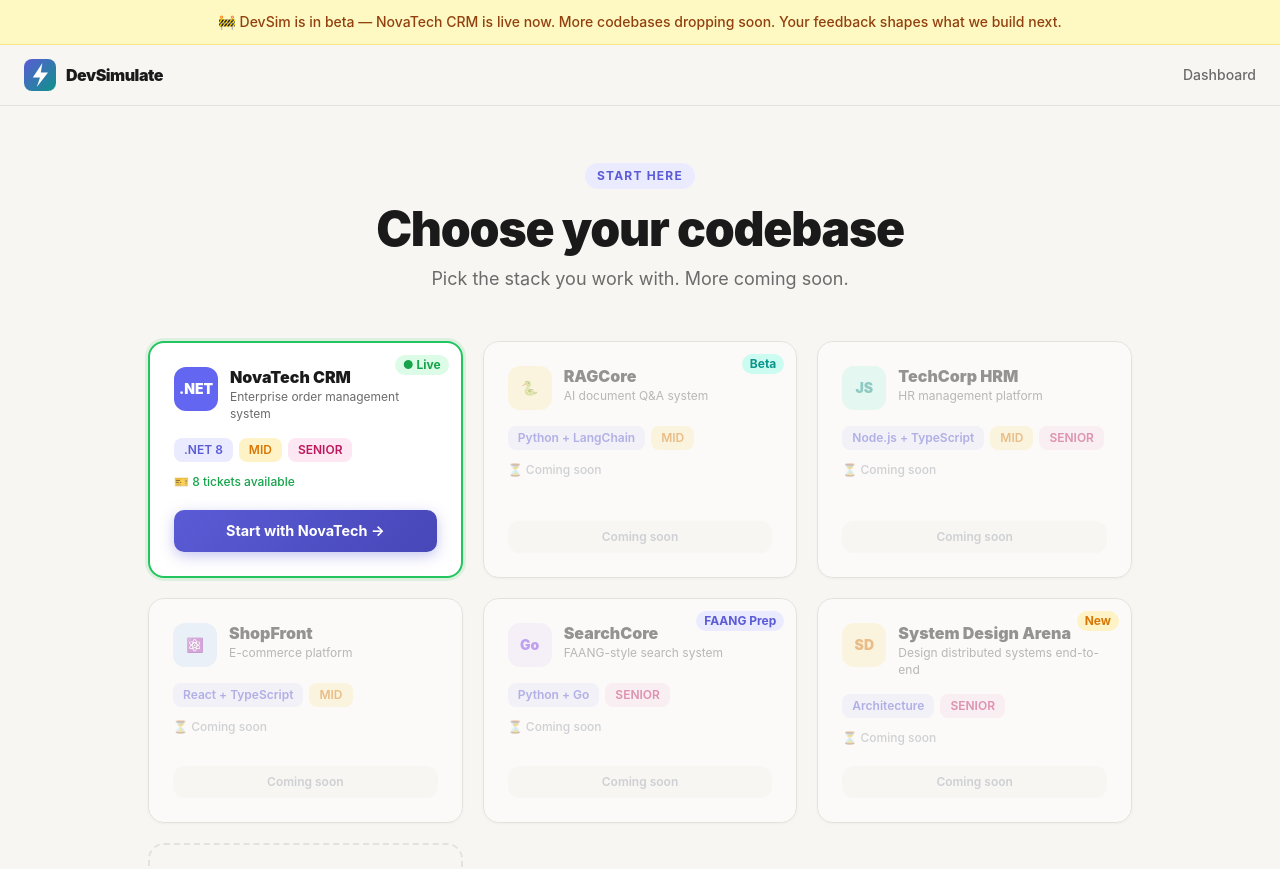
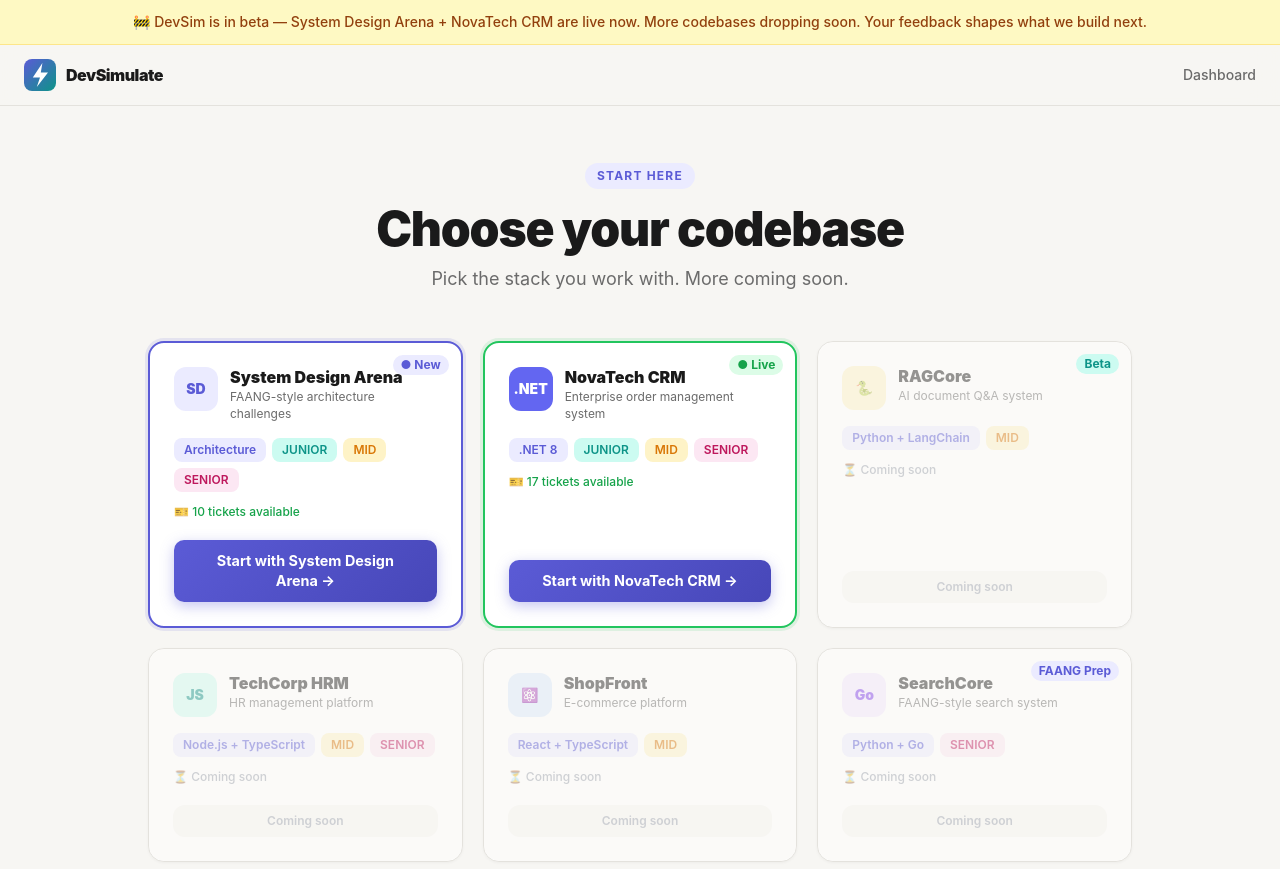
Before and after one commit to DevSimulate/DevsimulateMono, a Next.js app in the folder apps/web/: page /onboarding/select in a window 1280 px wide. Shown: the top 869 px of the page. Built offline with nearby package versions, Linux system fonts and the light colour scheme.

Commit message:
feat: activate System Design Arena card, move it first, update Nova to 17 tickets

```diff
--- a/apps/web/src/app/onboarding/select/page.tsx
+++ b/apps/web/src/app/onboarding/select/page.tsx
@@ -29,6 +29,20 @@ interface Card {
 
 const CARDS: Card[] = [
   {
+    id: "system-design",
+    name: "System Design Arena",
+    subtitle: "FAANG-style architecture challenges",
+    logoLabel: "SD",
+    logoBg: "#EBEBFF",
+    logoColor: "#5B5BD6",
+    stack: "Architecture",
+    difficulties: ["JUNIOR", "MID", "SENIOR"],
+    ticketCount: "10 tickets available",
+    active: true,
+    cornerBadge: { label: "● New", bg: "#EBEBFF", color: "#5B5BD6" },
+    href: "/tickets",
+  },
+  {
     id: "novatech",
     name: "NovaTech CRM",
     subtitle: "Enterprise order management system",
@@ -36,8 +50,8 @@ const CARDS: Card[] = [
     logoBg: "#6366f1",
     logoColor: "#fff",
     stack: ".NET 8",
-    difficulties: ["MID", "SENIOR"],
-    ticketCount: "8 tickets available",
+    difficulties: ["JUNIOR", "MID", "SENIOR"],
+    ticketCount: "17 tickets available",
     active: true,
     cornerBadge: { label: "● Live", bg: "#DCFCE7", color: "#16a34a" },
     href: "/onboarding/guide?codebase=novatech",
@@ -93,19 +107,6 @@ const CARDS: Card[] = [
     cornerBadge: { label: "FAANG Prep", bg: "#EBEBFF", color: "#5B5BD6" },
   },
   {
-    id: "system-design",
-    name: "System Design Arena",
-    subtitle: "Design distributed systems end-to-end",
-    logoLabel: "SD",
-    logoBg: "#FEF3C7",
-    logoColor: "#D97706",
-    stack: "Architecture",
-    difficulties: ["SENIOR"],
-    ticketCount: "Coming soon",
-    active: false,
-    cornerBadge: { label: "New", bg: "#FEF3C7", color: "#D97706" },
-  },
-  {
     id: "placeholder",
     name: "More stacks coming",
     subtitle: "Vote for what you want next",
@@ -130,7 +131,7 @@ export default function SelectCodebasePage() {
       {/* Beta banner */}
       <div className="w-full px-4 py-3 text-center text-sm font-medium"
         style={{ background: "#FEF9C3", borderBottom: "1px solid #FDE68A", color: "#92400E" }}>
-        🚧 DevSim is in beta — NovaTech CRM is live now. More codebases dropping soon.
+        🚧 DevSim is in beta — System Design Arena + NovaTech CRM are live now. More codebases dropping soon.
         Your feedback shapes what we build next.
       </div>
 
@@ -189,21 +190,31 @@ export default function SelectCodebasePage() {
                 className={`fade-in-up relative rounded-2xl flex flex-col overflow-hidden transition-all duration-200 ${card.active ? "cursor-pointer" : ""}`}
                 style={{
                   background: "#fff",
-                  border: card.active ? "2px solid #22c55e" : "1px solid #E4E2DD",
-                  boxShadow: card.active ? "0 0 0 3px rgba(34,197,94,0.12)" : "0 1px 3px rgba(0,0,0,0.04)",
+                  border: card.active
+                    ? card.id === "system-design" ? "2px solid #5B5BD6" : "2px solid #22c55e"
+                    : "1px solid #E4E2DD",
+                  boxShadow: card.active
+                    ? card.id === "system-design" ? "0 0 0 3px rgba(91,91,214,0.12)" : "0 0 0 3px rgba(34,197,94,0.12)"
+                    : "0 1px 3px rgba(0,0,0,0.04)",
                   animationDelay: `${i * 60}ms`,
                 }}
                 onClick={() => { if (card.active && card.href) router.push(card.href); }}
                 onMouseEnter={e => {
                   if (card.active) {
+                    const shadow = card.id === "system-design"
+                      ? "0 8px 24px rgba(0,0,0,0.10), 0 0 0 3px rgba(91,91,214,0.25)"
+                      : "0 8px 24px rgba(0,0,0,0.10), 0 0 0 3px rgba(34,197,94,0.20)";
                     (e.currentTarget as HTMLDivElement).style.transform = "translateY(-3px)";
-                    (e.currentTarget as HTMLDivElement).style.boxShadow = "0 8px 24px rgba(0,0,0,0.10), 0 0 0 3px rgba(34,197,94,0.20)";
+                    (e.currentTarget as HTMLDivElement).style.boxShadow = shadow;
                   }
                 }}
                 onMouseLeave={e => {
                   if (card.active) {
+                    const shadow = card.id === "system-design"
+                      ? "0 0 0 3px rgba(91,91,214,0.12)"
+                      : "0 0 0 3px rgba(34,197,94,0.12)";
                     (e.currentTarget as HTMLDivElement).style.transform = "";
-                    (e.currentTarget as HTMLDivElement).style.boxShadow = "0 0 0 3px rgba(34,197,94,0.12)";
+                    (e.currentTarget as HTMLDivElement).style.boxShadow = shadow;
                   }
                 }}
               >
@@ -264,7 +275,7 @@ export default function SelectCodebasePage() {
                       onClick={e => { e.stopPropagation(); router.push(card.href!); }}
                       className="btn-primary w-full text-sm text-center"
                     >
-                      Start with NovaTech →
+                      Start with {card.name} →
                     </button>
                   )}
 
```
